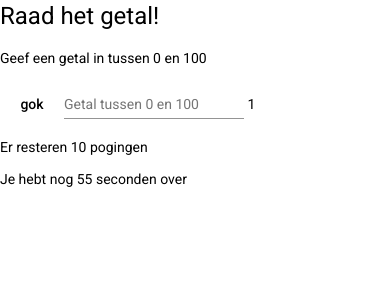
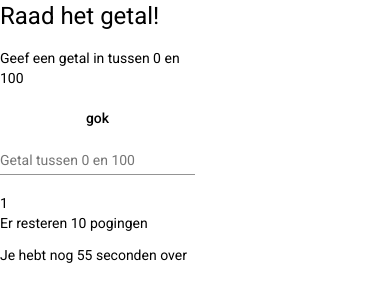
Before and after one commit to mardoekth/repository, an Angular app in the folder FirstApp/: page / in a window 390 px wide. Shown: the top 302 px of the page. Built offline with nearby package versions, Linux system fonts and the light colour scheme.

Commit message:
responsive 9 mar 20:58

```diff
--- a/FirstApp/package.json
+++ b/FirstApp/package.json
@@ -16,6 +16,7 @@
     "@angular/common": "~9.0.1",
     "@angular/compiler": "~9.0.1",
     "@angular/core": "~9.0.1",
+    "@angular/flex-layout": "^9.0.0-beta.29",
     "@angular/forms": "~9.0.1",
     "@angular/material": "^9.1.0",
     "@angular/platform-browser": "~9.0.1",
--- a/FirstApp/src/app/app.component.html
+++ b/FirstApp/src/app/app.component.html
@@ -1,3 +1,5 @@
+<div fxFlex fxLayout="column" fxLayoutGap="10px" style="height:100vh">
+  <div fxLayout="rowwrap"><div fxFlex="50" fxLayout="column"><!--linker layout -->
     <h1>Raad het getal!</h1>
     <p>Geef een getal in tussen 0 en 100</p>
 
@@ -13,3 +15,9 @@
     {{randomNumber}}
     <p>Er resteren {{10-teller}} pogingen</p>
     <p>Je hebt nog {{secondsLocal}} seconden over</p>
+  </div>
+  <div fxFlex="50" fxLayout="column">
+    <!--rechter layout --> </div>
+  </div>
+
+</div>
--- a/FirstApp/src/app/app.module.ts
+++ b/FirstApp/src/app/app.module.ts
@@ -8,6 +8,8 @@ import { BrowserAnimationsModule } from '@angular/platform-browser/animations';
 import { MaterialModule } from './material.module';
 import {MatInputModule} from '@angular/material/input';
 import {CounterService} from './counter.service';
+import {FlexLayoutModule} from '@angular/flex-layout';
+
 
 
 
@@ -20,7 +22,8 @@ import {CounterService} from './counter.service';
     AppRoutingModule,
     BrowserAnimationsModule,
     MaterialModule,
-    MatInputModule
+    MatInputModule,
+    FlexLayoutModule
   ],
   providers: [],
   bootstrap: [AppComponent]
```
Also changed, not shown: 1 other file (tests, documents, lock files or other folders). Lines whose indentation alone changed are shown as unchanged.
